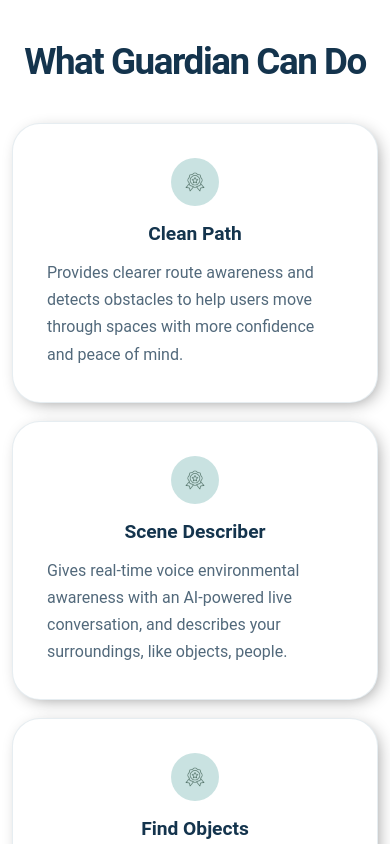
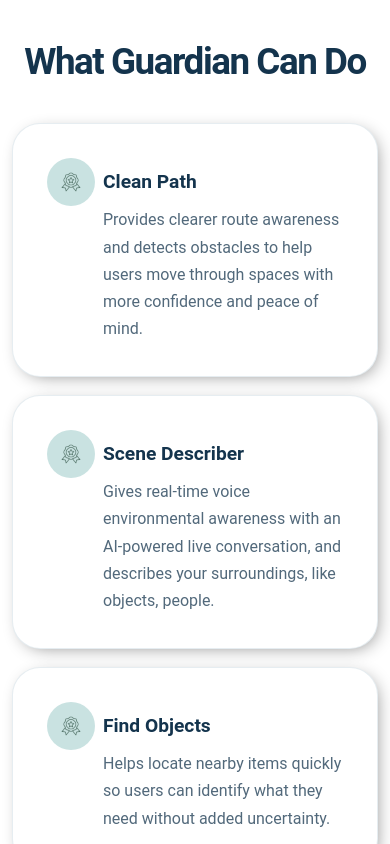
Before and after one commit to Bmsosi/guardian-landing-page, a React (Vite) app: page / in a window 390 px wide. Shown: the part 2840-3684 px from the top of the page. Built offline with nearby package versions, Linux system fonts and the light colour scheme.

Commit message:
redesign cards and image

```diff
--- a/src/App.css
+++ b/src/App.css
@@ -526,6 +526,11 @@
   gap: 8px;
   margin-bottom: 18px;
 }
+.capability-card__header--top {
+  flex-direction: column;
+  gap: 12px;
+  margin-bottom: 16px;
+}
 
 .capability-card__icon-wrap {
   display: inline-flex;
@@ -560,6 +565,7 @@
   margin-top: -16px;
   margin-left: 56px;
 }
+
 
 .support-section {
   display: grid;
@@ -1226,6 +1232,41 @@
   }
 }
 
+@media (max-width: 720px) {
+  .capability-card--top {
+    text-align: left;
+    align-items: flex-start;
+    min-height: auto;
+  }
+
+  .capability-card--top .capability-card__header--top {
+    flex-direction: row;
+    justify-content: flex-start;
+    align-items: center;
+    gap: 8px;
+  }
+
+  .capability-card--top h3 {
+    text-align: left;
+    margin: 0;
+  }
+
+  .capability-card--top .capability-card__icon-wrap {
+    margin-bottom: 0;
+    margin-inline: 0;
+  }
+
+  .capability-card--top p {
+    margin-top: -16px;
+    margin-left: 56px;
+    text-align: left;
+  }
+
+  .support-visual {
+    order: -1;
+  }
+}
+
 @media (min-width: 3200px) {
   .here_section {
     padding-inline: clamp(64px, 6vw, 240px);
--- a/src/components/CapabilitiesSection.jsx
+++ b/src/components/CapabilitiesSection.jsx
@@ -15,10 +15,12 @@ function CapabilitiesSection() {
         <div className="capability-row capability-row--top">
           {topCards.map((item) => (
             <article key={item.title} className="capability-card capability-card--top">
-              <div className="capability-card__icon-wrap">
-                <img className="capability-card__icon" src={leaf} alt="" aria-hidden="true" />
+              <div className="capability-card__header capability-card__header--top">
+                <div className="capability-card__icon-wrap">
+                  <img className="capability-card__icon" src={leaf} alt="" aria-hidden="true" />
+                </div>
+                <h3>{item.title}</h3>
               </div>
-              <h3>{item.title}</h3>
               <p>{item.text}</p>
             </article>
           ))}
```
